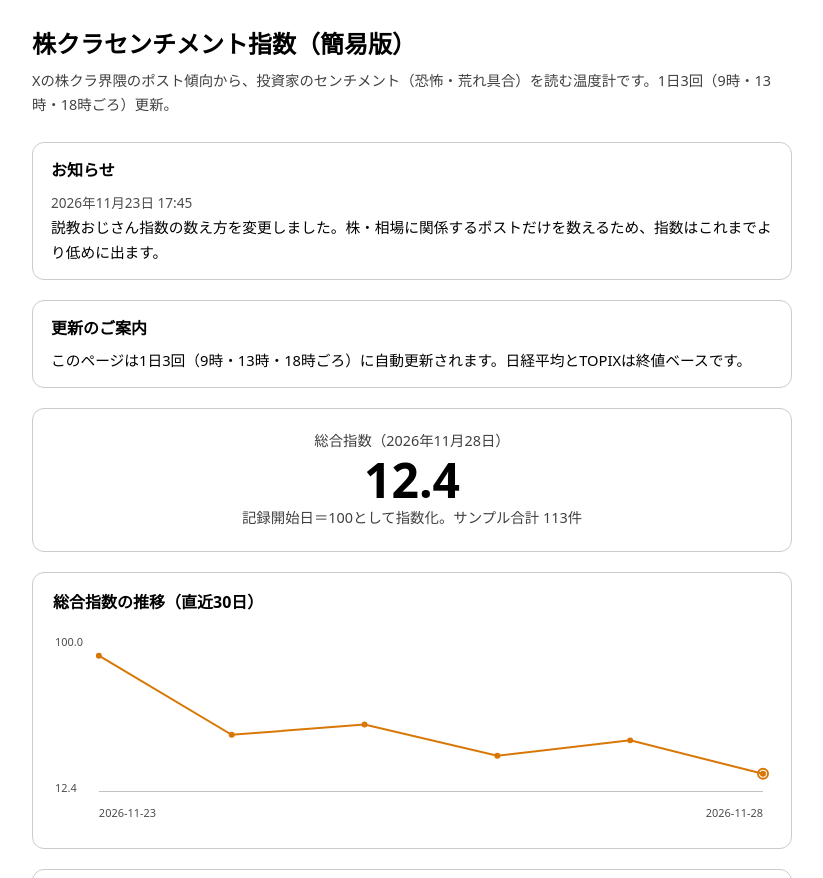
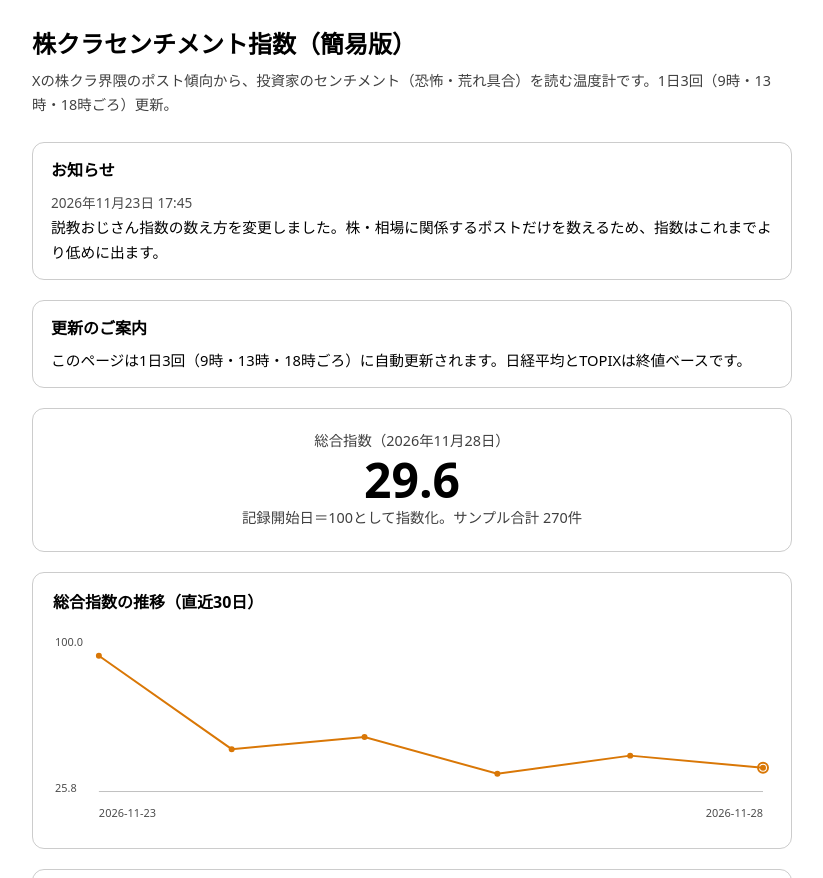
Before and after one commit to kabukurasentiment-art/kabukurasentiment-art.github.io, a plain HTML site: page index.html in a window 1280 px wide. Shown: the top 878 px of the page, without its empty margins (228-1051 px from the left). Drawn offline with Linux system fonts and the light colour scheme.

Commit message:
Update sentiment index for 2026-11-28

```diff
--- a/index.html
+++ b/index.html
@@ -53,8 +53,8 @@
 
   <div class="composite">
     <div class="label">総合指数（2026年11月28日）</div>
-    <div class="num">12.4</div>
-    <div class="label">記録開始日＝100として指数化。サンプル合計 113件</div>
+    <div class="num">29.6</div>
+    <div class="label">記録開始日＝100として指数化。サンプル合計 270件</div>
   </div>
 
   <div class="chart">
@@ -62,15 +62,15 @@
     <svg viewBox="0 0 720 200" width="100%" role="img" aria-label="総合指数の推移グラフ" style="max-width:100%;height:auto">
       <line x1="46" y1="168" x2="712" y2="168" stroke="rgba(128,128,128,.5)" stroke-width="1"/>
       <text x="2" y="22" font-size="11" fill="currentColor" opacity=".7">100.0</text>
-      <text x="2" y="168" font-size="11" fill="currentColor" opacity=".7">12.4</text>
-      <polyline points="46.0,31.8 179.2,111.1 312.4,100.9 445.6,132.1 578.8,116.7 712.0,150.2" fill="none" stroke="#d97706" stroke-width="2"/>
+      <text x="2" y="168" font-size="11" fill="currentColor" opacity=".7">25.8</text>
+      <polyline points="46.0,31.8 179.2,125.5 312.4,113.4 445.6,150.2 578.8,132.0 712.0,144.2" fill="none" stroke="#d97706" stroke-width="2"/>
       <circle cx="46.0" cy="31.8" r="3" fill="#d97706"/>
-      <circle cx="179.2" cy="111.1" r="3" fill="#d97706"/>
-      <circle cx="312.4" cy="100.9" r="3" fill="#d97706"/>
-      <circle cx="445.6" cy="132.1" r="3" fill="#d97706"/>
-      <circle cx="578.8" cy="116.7" r="3" fill="#d97706"/>
-      <circle cx="712.0" cy="150.2" r="3" fill="#d97706"/>
-      <circle cx="712.0" cy="150.2" r="5" fill="none" stroke="#d97706" stroke-width="2"/>
+      <circle cx="179.2" cy="125.5" r="3" fill="#d97706"/>
+      <circle cx="312.4" cy="113.4" r="3" fill="#d97706"/>
+      <circle cx="445.6" cy="150.2" r="3" fill="#d97706"/>
+      <circle cx="578.8" cy="132.0" r="3" fill="#d97706"/>
+      <circle cx="712.0" cy="144.2" r="3" fill="#d97706"/>
+      <circle cx="712.0" cy="144.2" r="5" fill="none" stroke="#d97706" stroke-width="2"/>
       <text x="46" y="194" font-size="11" fill="currentColor" opacity=".7">2026-11-23</text>
       <text x="712" y="194" font-size="11" fill="currentColor" opacity=".7" text-anchor="end">2026-11-28</text>
     </svg>
@@ -162,10 +162,10 @@
   <div class="cards">
     <div class="card">
       <h2>リーマンおじさん指数</h2>
-      <div><span class="count">110</span> <span class="unit">件（推定）</span></div>
+      <div><span class="count">268</span> <span class="unit">件（推定）</span></div>
       <div class="bar"><div style="width:100%"></div></div>
       <p>暴落のたびにリーマンショックを引き合いに出すポスト。恐怖の温度計。</p>
-      <p><strong>今日の傾向：</strong>27日の米株の急な値動きをリーマンショックやITバブル崩壊の初期になぞらえる趣旨のポストや、暴落を長期投資の買い場と捉える趣旨のポストが目立つ。27日の日経平均は前日比1,211.95円高の大幅続伸だったが、リーマンショック関連の話題そのものは前日から大きく減った。</p>
+      <p><strong>今日の傾向：</strong>リーマンショックを現在の下落と重ねて語るポストや、リーマン以降の相場経験を振り返る趣旨のポストが目立つ。海外市場の下落を過去の暴落と比較する声もある。27日の日経平均は前日比1,211.95円高の大幅続伸だったが、暴落の記憶を語る声は根強い。</p>
     </div>
     <div class="card">
       <h2>説教おじさん指数</h2>
@@ -176,10 +176,10 @@
     </div>
     <div class="card">
       <h2>喧嘩指数</h2>
-      <div><span class="count">3</span> <span class="unit">件</span></div>
-      <div class="bar"><div style="width:3%"></div></div>
+      <div><span class="count">2</span> <span class="unit">件</span></div>
+      <div class="bar"><div style="width:1%"></div></div>
       <p>株クラ同士の罵り合い・言い合い系ポスト（近似）。</p>
-      <p><strong>今日の傾向：</strong>実際の罵り合いよりも、株クラの喧嘩を話題にする趣旨のポストが中心。週末になると喧嘩の話題が減るという声などが目立つ。</p>
+      <p><strong>今日の傾向：</strong>株クラ同士の言い合いを話題にする趣旨のポストがわずかに見られる程度で、実際の罵り合いは目立たず落ち着いている。</p>
     </div>
     <div class="card">
       <h2>他界隈からの批判指数</h2>
```
